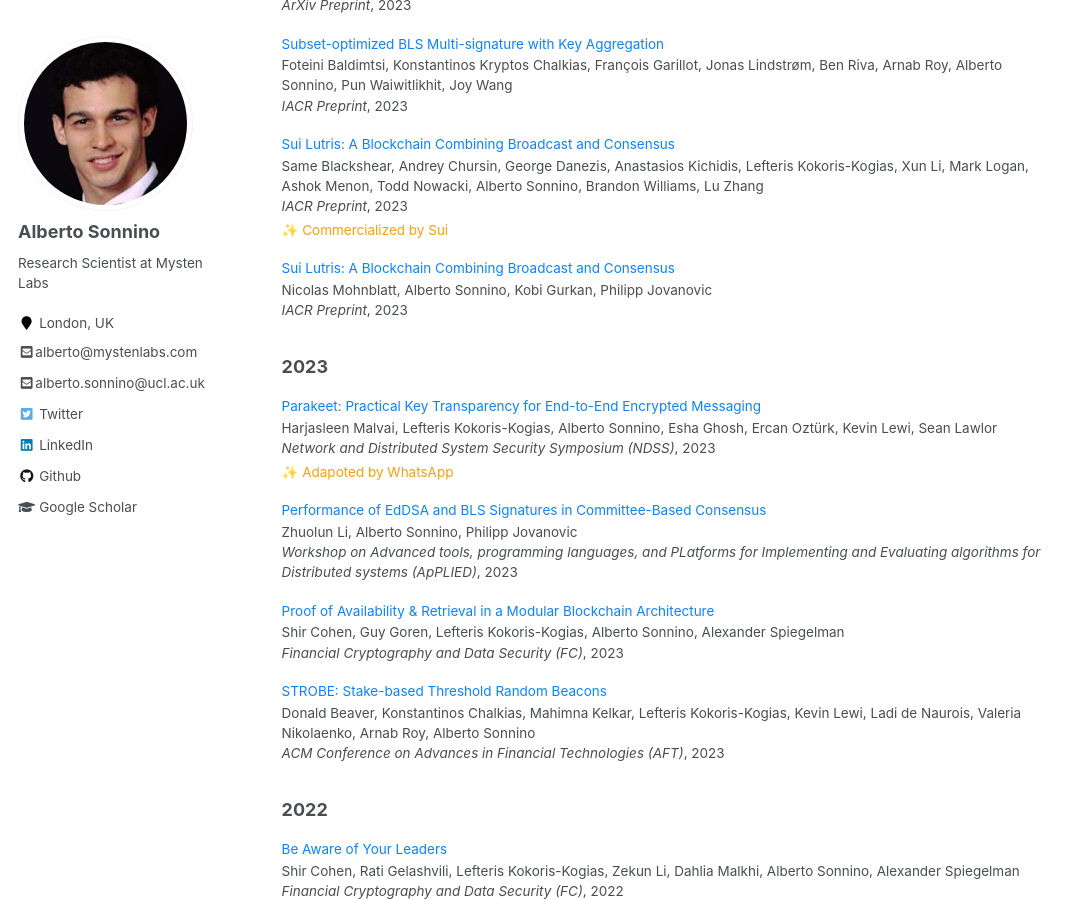
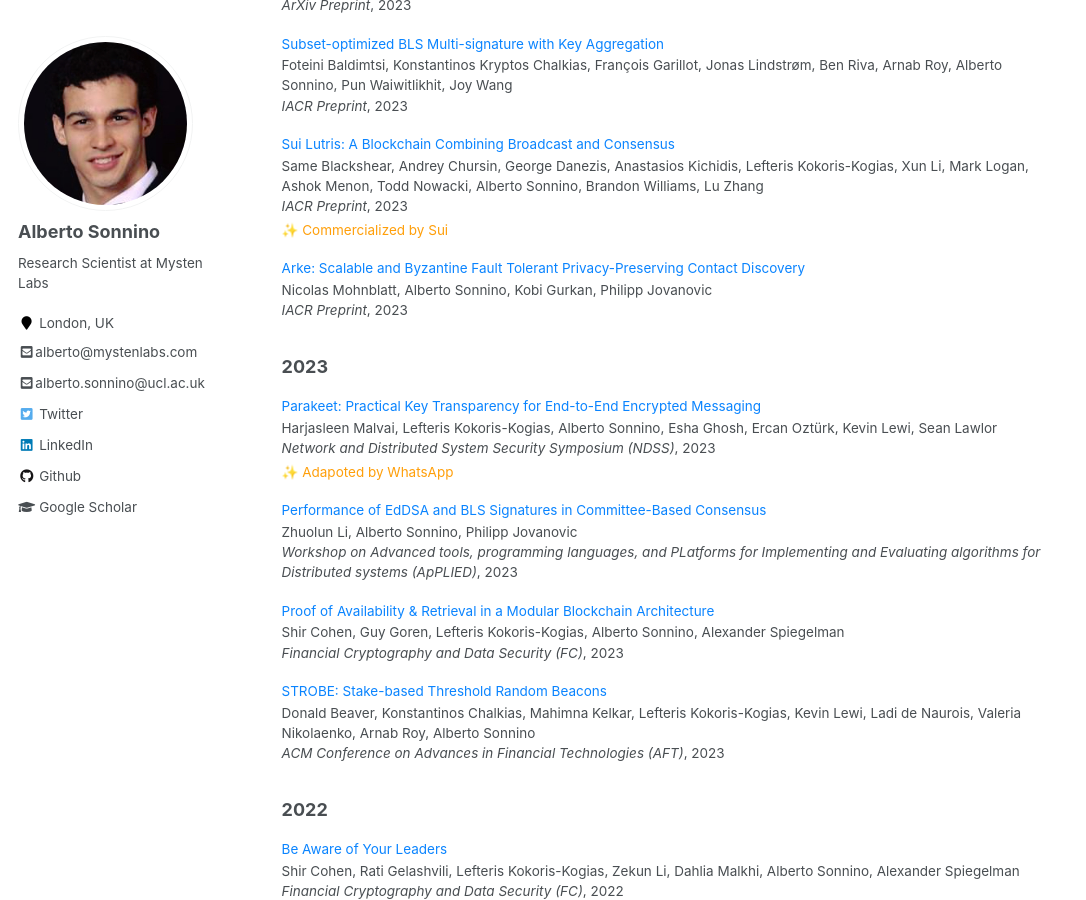
Before and after one commit to asonnino/asonnino.github.io, a Jekyll site: the page built from _pages/publications.md, in a window 1280 px wide and 900 px high, scrolled down 434 px. Shown: the whole window, without its empty margins (0-1086 px from the left). Built offline with Jekyll 4.4.1, drawn with Linux system fonts in a browser that asks for light colours.

Commit message:
Fix arke title

```diff
--- a/_data/papers.json
+++ b/_data/papers.json
@@ -334,7 +334,7 @@
   },
   {
     "category": "submission",
-    "title": "Sui Lutris: A Blockchain Combining Broadcast and Consensus",
+    "title": "Arke: Scalable and Byzantine Fault Tolerant Privacy-Preserving Contact Discovery",
     "authors": "Nicolas Mohnblatt, Alberto Sonnino, Kobi Gurkan, Philipp Jovanovic",
     "venue": "IACR Preprint",
     "date": 2023,
```
